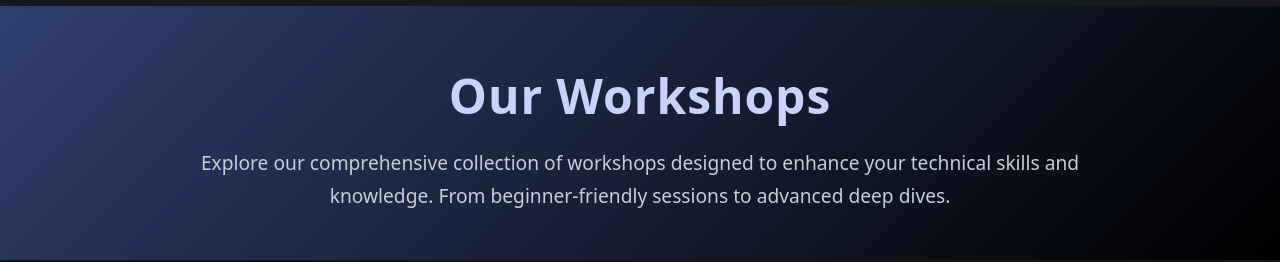
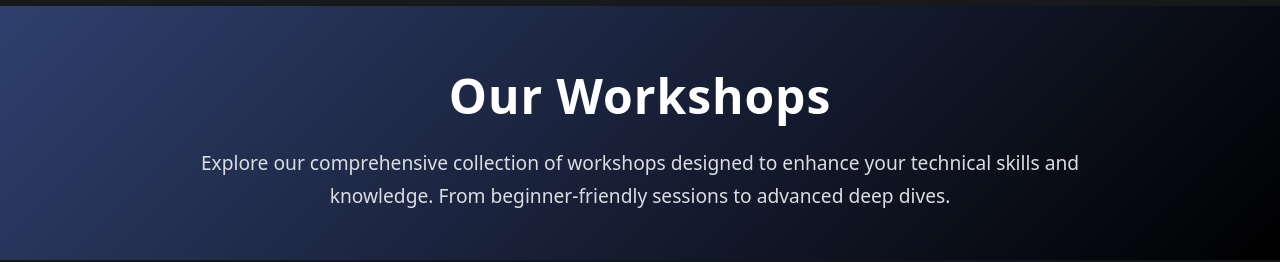
Before and after one commit to dEEEvelopers/Club-Events-Website, a React (Vite) app: page /Club-Events-Website/workshops in a window 1280 px wide. Shown: the part 231-493 px from the top of the page. Built offline with nearby package versions, Linux system fonts and the light colour scheme; the HTML template or start-up script is replaced by a standard one.

Commit message:
Update Workshops.css

```diff
--- a/src/pages/Workshops/Workshops.css
+++ b/src/pages/Workshops/Workshops.css
@@ -30,13 +30,13 @@
   font-size: 3rem;
   font-weight: 700;
   margin-bottom: 1.5rem;
-  color: #cad1fd;
+  color: #ffffff;
   letter-spacing: 0.02em;
 }
 
 .hero-subtitle {
   font-size: 1.2rem;
-  color: #c5cdd8;
+  color: #dadee2;
   line-height: 1.7;
   max-width: 900px;
   margin: 0 auto;
```
